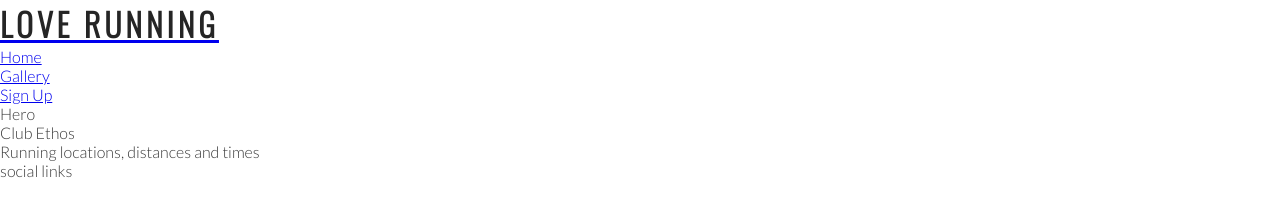
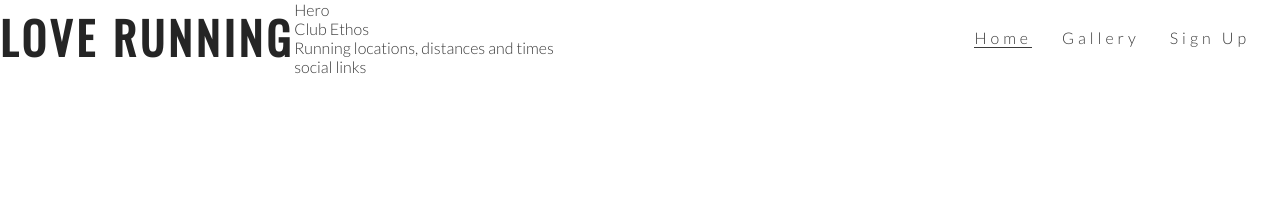
Before and after one commit to rebeccatraceyt/love-running, a plain HTML site: page index.html in a window 1280 px wide. Drawn offline with nearby package versions, Linux system fonts and the light colour scheme.

Commit message:
Style navigation links

```diff
--- a/assets/css/style.css
+++ b/assets/css/style.css
@@ -1,4 +1,4 @@
-@import url('https://fonts.googleapis.com/css2?family=Lato:wght@300&family=Oswald:wght@300&display=swap');
+@import url('https://fonts.googleapis.com/css2?family=Lato:wght@300&family=Oswald:wght@400&display=swap');
 
 * {
     margin: 0;
@@ -25,3 +25,32 @@ h1, h2 {
     float: left;
     font-size: 280%;
 }
+
+#menu {
+    font-size: 100%;
+    letter-spacing: 4px;
+    float: right;
+}
+
+#menu, #logo {
+    line-height: 75px;
+}
+
+#menu li {
+    float: left;
+    list-style-type: none;
+    margin-right: 30px;
+}
+
+#menu a {
+    text-decoration: none;
+    color: inherit;
+}
+
+#menu a:hover {
+    border-bottom: 1px solid #3a3a3a;
+}
+
+.active {
+    border-bottom: 1px solid #3a3a3a;
+}
--- a/index.html
+++ b/index.html
@@ -13,12 +13,12 @@
 <body>
     <header>
         <a href="index.html">
-            <h1>Love Running</h1>
+            <h1 id="logo">Love Running</h1>
         </a>
         <nav>
-            <ul>
+            <ul id="menu">
                 <li>
-                    <a href="index.html">Home</a>
+                    <a class="active" href="index.html">Home</a>
                 </li>
                 <li>
                     <a href="#">Gallery</a>
```
